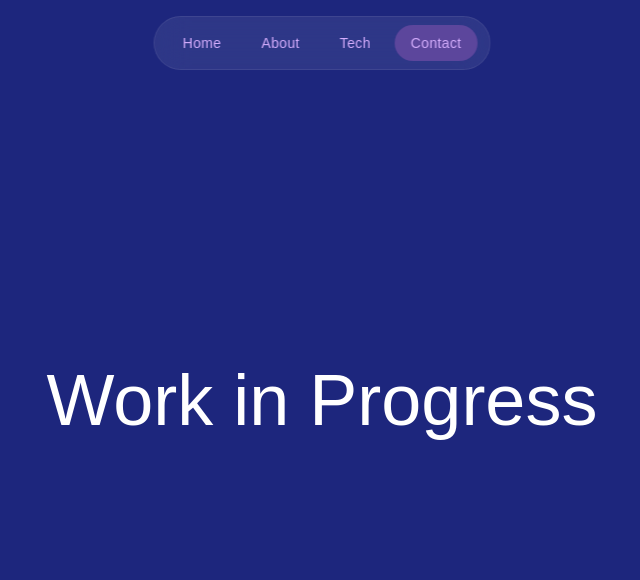
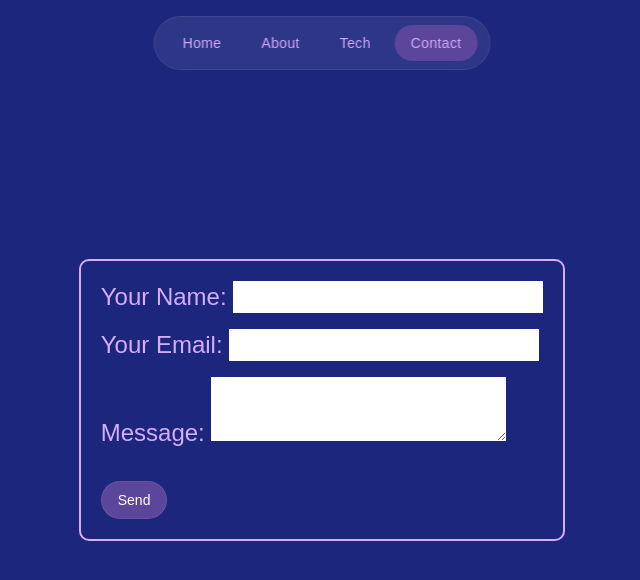
Before and after one commit to RyanGuinchard/react-portfolio, a React (Vite) app: page /contact in a window 1280 px wide. Shown: the top 580 px of the page, without its empty margins (318-958 px from the left). Built offline with nearby package versions, Linux system fonts and the light colour scheme; a web font is replaced by a local one.

Commit message:
Basic form to test netlify forms

```diff
--- /dev/null
+++ b/src/pages/Contact/Contact.css
@@ -0,0 +1,6 @@
+form {
+    color: #D4ADFC;
+    border: 2px solid #D4ADFC;
+    padding: 20px;
+    border-radius: 10px;
+}
--- a/src/pages/Contact/Contact.jsx
+++ b/src/pages/Contact/Contact.jsx
@@ -1,11 +1,39 @@
-import React from 'react'
+import React from "react";
+import Button from "../../components/Button";
+import "./Contact.css";
 
 const Contact = () => {
   return (
-    <div className="flex items-center justify-center h-screen text-7xl text-white">
-      Work in Progress
+    <div className="flex items-center justify-center h-screen text-2xl">
+      <form
+        name="contact"
+        method="POST"
+        data-netlify="true"
+        className="flex flex-col space-y-4"
+      >
+        <p>
+          <label>
+            Your Name: <input type="text" name="name" />
+          </label>
+        </p>
+        <p>
+          <label>
+            Your Email: <input type="email" name="email" />
+          </label>
+        </p>
+        <p>
+          <label>
+            Message: <textarea name="message"></textarea>
+          </label>
+        </p>
+        <p>
+          <span className="cursor-pointer">
+            <Button type="submit">Send</Button>
+          </span>
+        </p>
+      </form>
     </div>
-  )
-}
+  );
+};
 
-export default Contact
+export default Contact;
```
